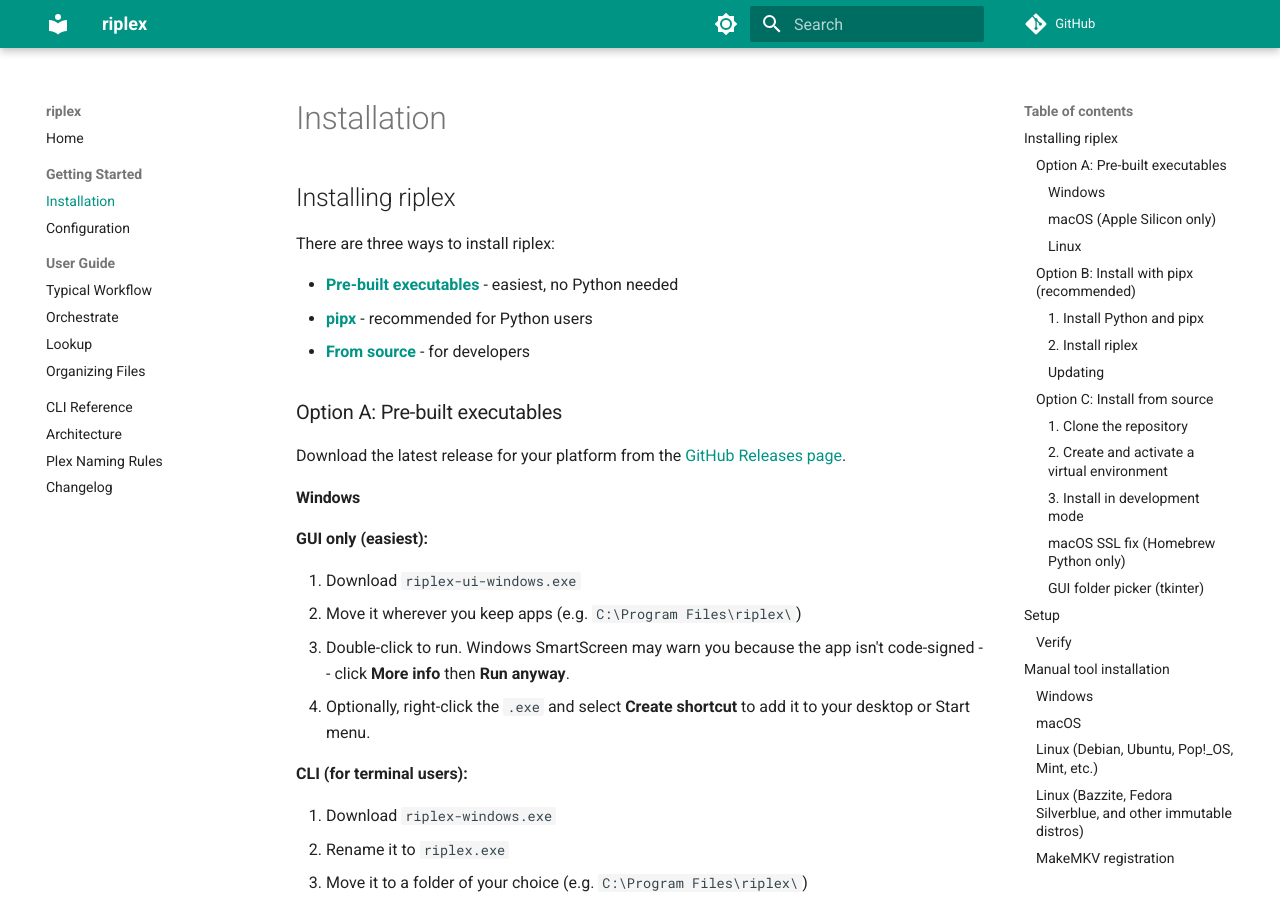
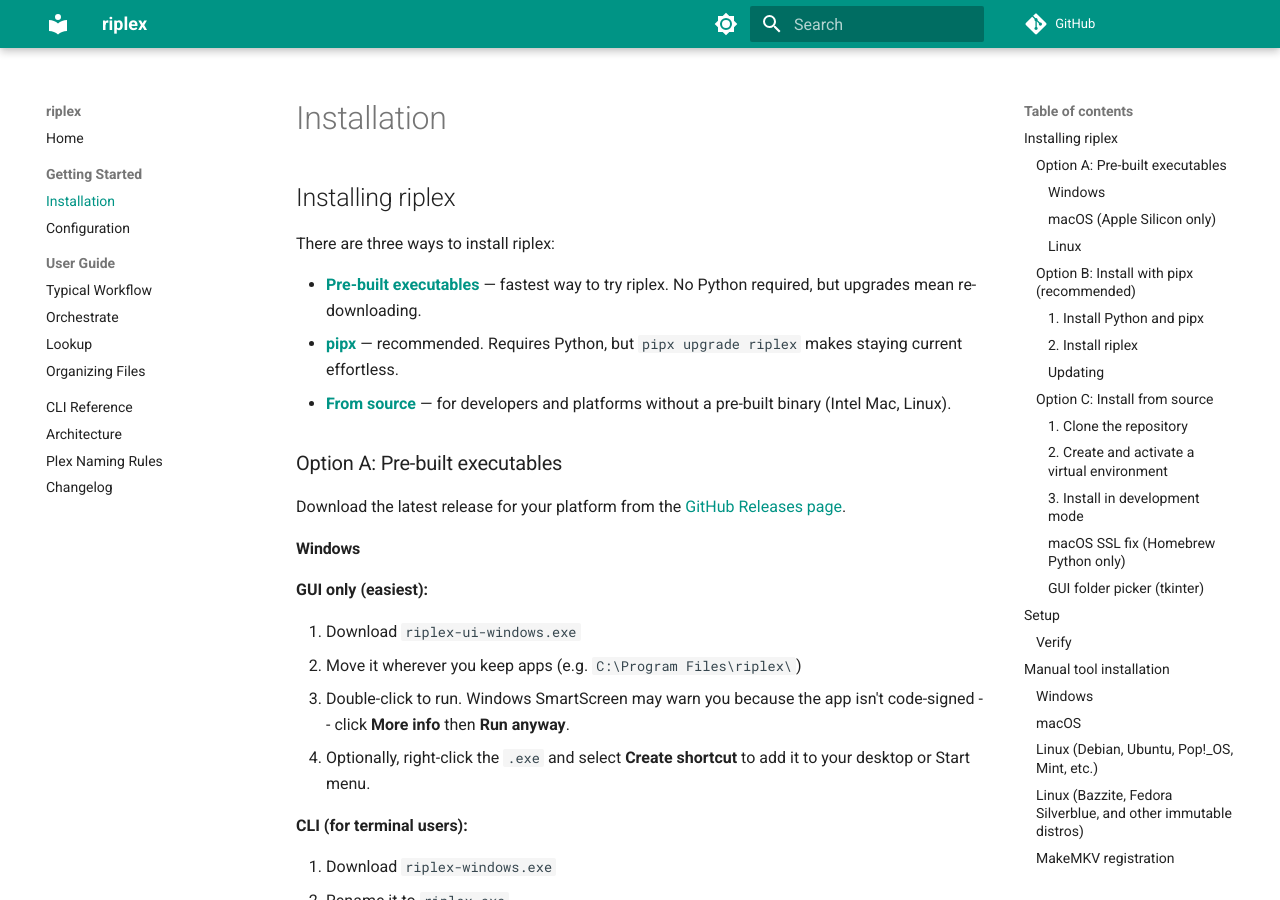
Before and after one commit to AnyCredit5518/riplex, an MkDocs documentation site: the page built from docs/getting-started/installation.md, in a window 1280 px wide and 900 px high. Built offline with MkDocs 1.6.1 and Material for MkDocs 9.7.7, drawn with Linux system fonts in a browser that asks for light colours; comment, search, counter and statistics services are not loaded.

Commit message:
docs(install): tighten install-options summary

```diff
--- a/docs/getting-started/installation.md
+++ b/docs/getting-started/installation.md
@@ -4,9 +4,12 @@
 
 There are three ways to install riplex:
 
-- **[Pre-built executables](#option-a-pre-built-executables)** - easiest, no Python needed
-- **[pipx](#option-b-install-with-pipx-recommended)** - recommended for Python users
-- **[From source](#option-c-install-from-source)** - for developers
+- **[Pre-built executables](#option-a-pre-built-executables)** — fastest
+  way to try riplex. No Python required, but upgrades mean re-downloading.
+- **[pipx](#option-b-install-with-pipx-recommended)** — recommended.
+  Requires Python, but `pipx upgrade riplex` makes staying current effortless.
+- **[From source](#option-c-install-from-source)** — for developers and
+  platforms without a pre-built binary (Intel Mac, Linux).
 
 ### Option A: Pre-built executables
 
```
